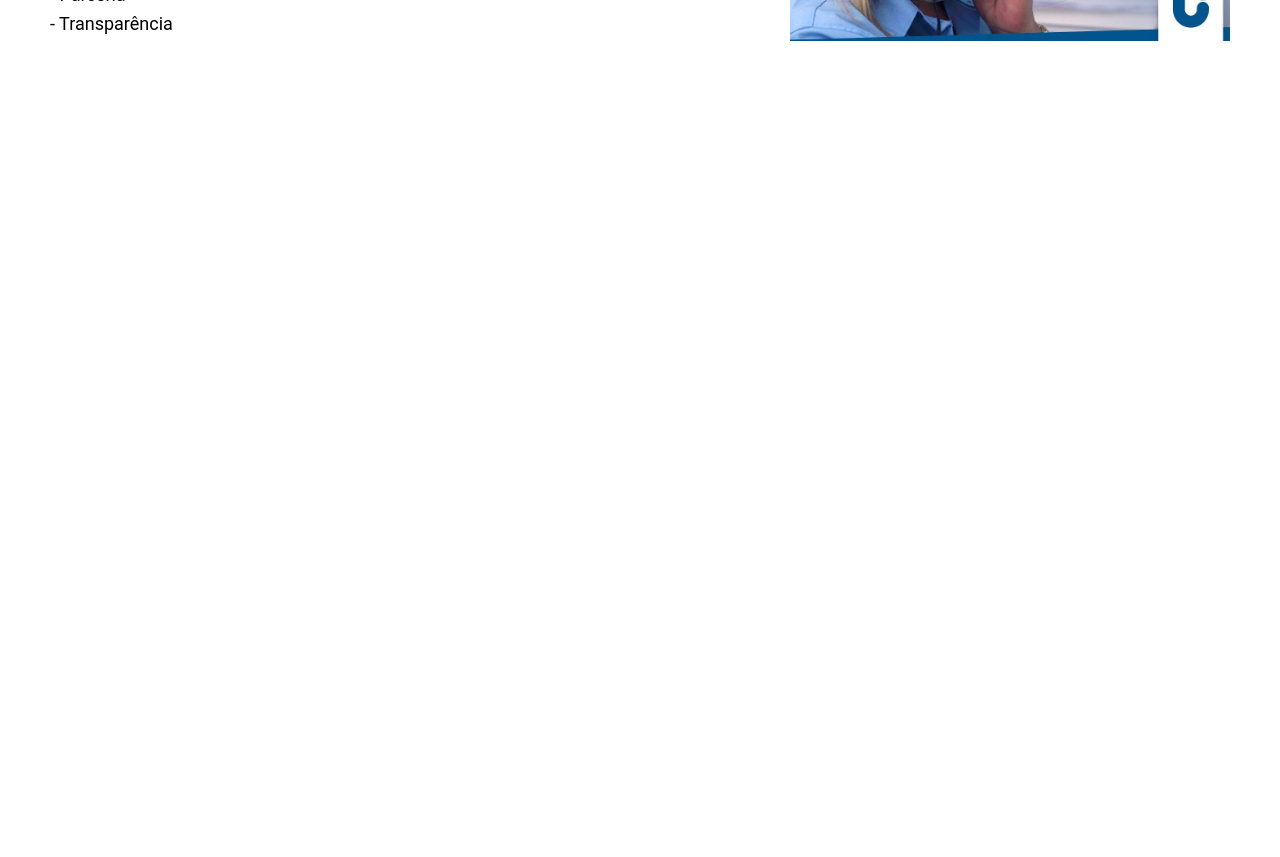
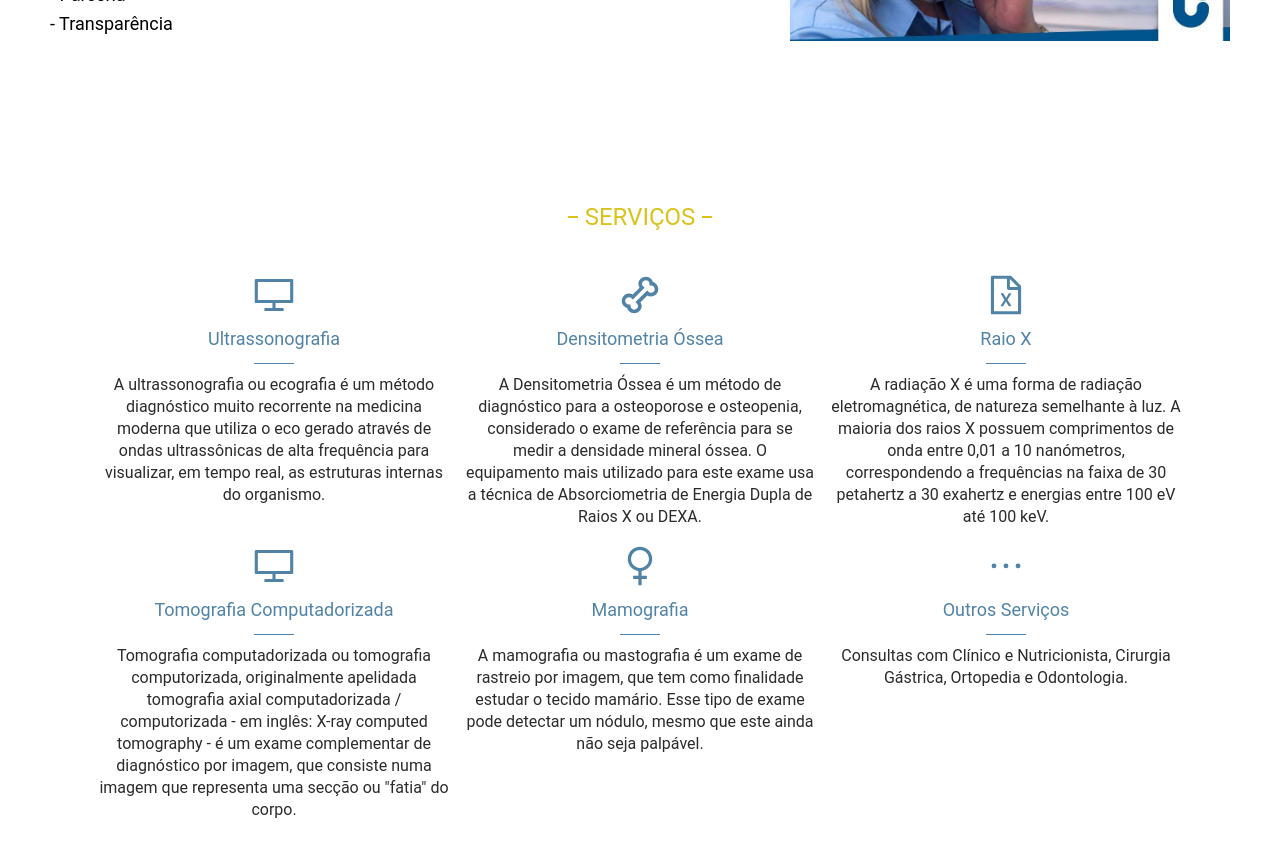
Before and after one commit to juniorcintra/peopleHealthImage-ReactJS, a React (Create React App) app: page / in a window 1280 px wide. Shown: the part 1280-2137 px from the top of the page. Before the commit the page ends 1401 px from the top, so only its background shows below. Built offline with nearby package versions, Linux system fonts and the light colour scheme.

Commit message:
criacao de pagina de servicos

```diff
--- a/src/components/Header/index.js
+++ b/src/components/Header/index.js
@@ -12,7 +12,7 @@ export default function Header() {
       <MenuDiv>
         <MenuText href="#home">Home</MenuText>
         <MenuText href="#sobre">Sobre nós</MenuText>
-        <MenuText>Serviços</MenuText>
+        <MenuText href="#servicos">Serviços</MenuText>
         <MenuText>Staff de Profissionais</MenuText>
         <MenuText>Contato</MenuText>
         {/* <MenuText>Informações</MenuText> */}
--- /dev/null
+++ b/src/components/Sections/Services/index.js
@@ -0,0 +1,90 @@
+import React from "react";
+import {
+  AiOutlineDesktop,
+  AiOutlineWoman,
+  AiOutlineFileExcel,
+  AiOutlineEllipsis,
+} from "react-icons/ai";
+import { BiBone } from "react-icons/bi";
+
+import {
+  Container,
+  Content,
+  Title,
+  DivServices,
+  Service,
+  TitleService,
+  DescriptionService,
+} from "./styles";
+
+export default function Services() {
+  return (
+    <Container id="servicos">
+      <Content>
+        <Title>Serviços</Title>
+        <DivServices>
+          <Service>
+            <AiOutlineDesktop size={44} color="#5183a6" />
+            <TitleService>Ultrassonografia</TitleService>
+            <DescriptionService>
+              A ultrassonografia ou ecografia é um método diagnóstico muito
+              recorrente na medicina moderna que utiliza o eco gerado através de
+              ondas ultrassônicas de alta frequência para visualizar, em tempo
+              real, as estruturas internas do organismo.
+            </DescriptionService>
+          </Service>
+          <Service>
+            <BiBone size={44} color="#5183a6" />
+            <TitleService>Densitometria Óssea</TitleService>
+            <DescriptionService>
+              A Densitometria Óssea é um método de diagnóstico para a
+              osteoporose e osteopenia, considerado o exame de referência para
+              se medir a densidade mineral óssea. O equipamento mais utilizado
+              para este exame usa a técnica de Absorciometria de Energia Dupla
+              de Raios X ou DEXA.
+            </DescriptionService>
+          </Service>
+          <Service>
+            <AiOutlineFileExcel size={44} color="#5183a6" />
+            <TitleService>Raio X</TitleService>
+            <DescriptionService>
+              A radiação X é uma forma de radiação eletromagnética, de natureza
+              semelhante à luz. A maioria dos raios X possuem comprimentos de
+              onda entre 0,01 a 10 nanómetros, correspondendo a frequências na
+              faixa de 30 petahertz a 30 exahertz e energias entre 100 eV até
+              100 keV.
+            </DescriptionService>
+          </Service>
+          <Service>
+            <AiOutlineDesktop size={44} color="#5183a6" />
+            <TitleService>Tomografia Computadorizada</TitleService>
+            <DescriptionService>
+              Tomografia computadorizada ou tomografia computorizada,
+              originalmente apelidada tomografia axial computadorizada /
+              computorizada - em inglês: X-ray computed tomography - é um exame
+              complementar de diagnóstico por imagem, que consiste numa imagem
+              que representa uma secção ou "fatia" do corpo.
+            </DescriptionService>
+          </Service>
+          <Service>
+            <AiOutlineWoman size={44} color="#5183a6" />
+            <TitleService>Mamografia</TitleService>
+            <DescriptionService>
+              A mamografia ou mastografia é um exame de rastreio por imagem, que
+              tem como finalidade estudar o tecido mamário. Esse tipo de exame
+              pode detectar um nódulo, mesmo que este ainda não seja palpável.
+            </DescriptionService>
+          </Service>
+          <Service>
+            <AiOutlineEllipsis size={44} color="#5183a6" />
+            <TitleService>Outros Serviços</TitleService>
+            <DescriptionService>
+              Consultas com Clínico e Nutricionista, Cirurgia Gástrica,
+              Ortopedia e Odontologia.
+            </DescriptionService>
+          </Service>
+        </DivServices>
+      </Content>
+    </Container>
+  );
+}
--- /dev/null
+++ b/src/components/Sections/Services/styles.js
@@ -0,0 +1,82 @@
+import styled from "styled-components";
+
+export const Container = styled.section`
+  width: 100%;
+  display: flex;
+  flex-direction: column;
+  justify-content: center;
+  align-items: center;
+  padding: 80px 0;
+`;
+
+export const Content = styled.div`
+  display: flex;
+  flex-direction: column;
+  align-items: center;
+  gap: 40px;
+  width: 100%;
+  height: 100%;
+  max-width: 1180px;
+`;
+
+export const Title = styled.h1`
+  text-transform: uppercase;
+  color: ${({ theme }) => theme.COLORS.title};
+  font-size: 24px;
+  line-height: 32px;
+  display: flex;
+  align-items: center;
+
+  &:after {
+    content: "";
+    width: 10px;
+    height: 2px;
+    background-color: ${({ theme }) => theme.COLORS.title};
+    margin-left: 7px;
+  }
+  &:before {
+    content: "";
+    width: 10px;
+    height: 2px;
+    background-color: ${({ theme }) => theme.COLORS.title};
+    margin-right: 7px;
+  }
+`;
+
+export const DivServices = styled.div`
+  display: flex;
+  flex-direction: row;
+  gap: 16px;
+  flex-wrap: wrap;
+  justify-content: center;
+`;
+
+export const Service = styled.div`
+  width: 350px;
+  display: flex;
+  flex-direction: column;
+  align-items: center;
+  gap: 10px;
+`;
+
+export const TitleService = styled.p`
+  font-size: 18px;
+  line-height: 24px;
+  display: flex;
+  flex-direction: column;
+  align-items: center;
+  color: ${({ theme }) => theme.COLORS.primary};
+  &:after {
+    content: "";
+    width: 40px;
+    height: 1px;
+    background-color: ${({ theme }) => theme.COLORS.primary};
+    margin-top: 12px;
+  }
+`;
+
+export const DescriptionService = styled.p`
+  font-size: 16px;
+  line-height: 22px;
+  text-align: center;
+`;
--- a/src/components/Sections/SobreNos/index.js
+++ b/src/components/Sections/SobreNos/index.js
@@ -42,7 +42,7 @@ export default function Sobre() {
             <TextInfo>- Transparência</TextInfo>
           </DivInfo>
         </DivLeft>
-        <img src={SobreNosIMG} />
+        <img src={SobreNosIMG} alt="img" />
       </Content>
     </Container>
   );
--- a/src/pages/Home/index.js
+++ b/src/pages/Home/index.js
@@ -5,6 +5,7 @@ import BackgroundVideo from "../../assets/mp4/background.mp4";
 import Header from "../../components/Header";
 import InfoBar from "../../components/InfoBar";
 import ScrollToTop from "../../components/ScrollToTop";
+import Services from "../../components/Sections/Services";
 import Sobre from "../../components/Sections/SobreNos";
 
 import {
@@ -45,6 +46,7 @@ export default function Home() {
           </BackgroundContent>
         </BackgroundDiv>
         <Sobre />
+        <Services />
         <ScrollToTop />
       </Content>
     </Container>
```
